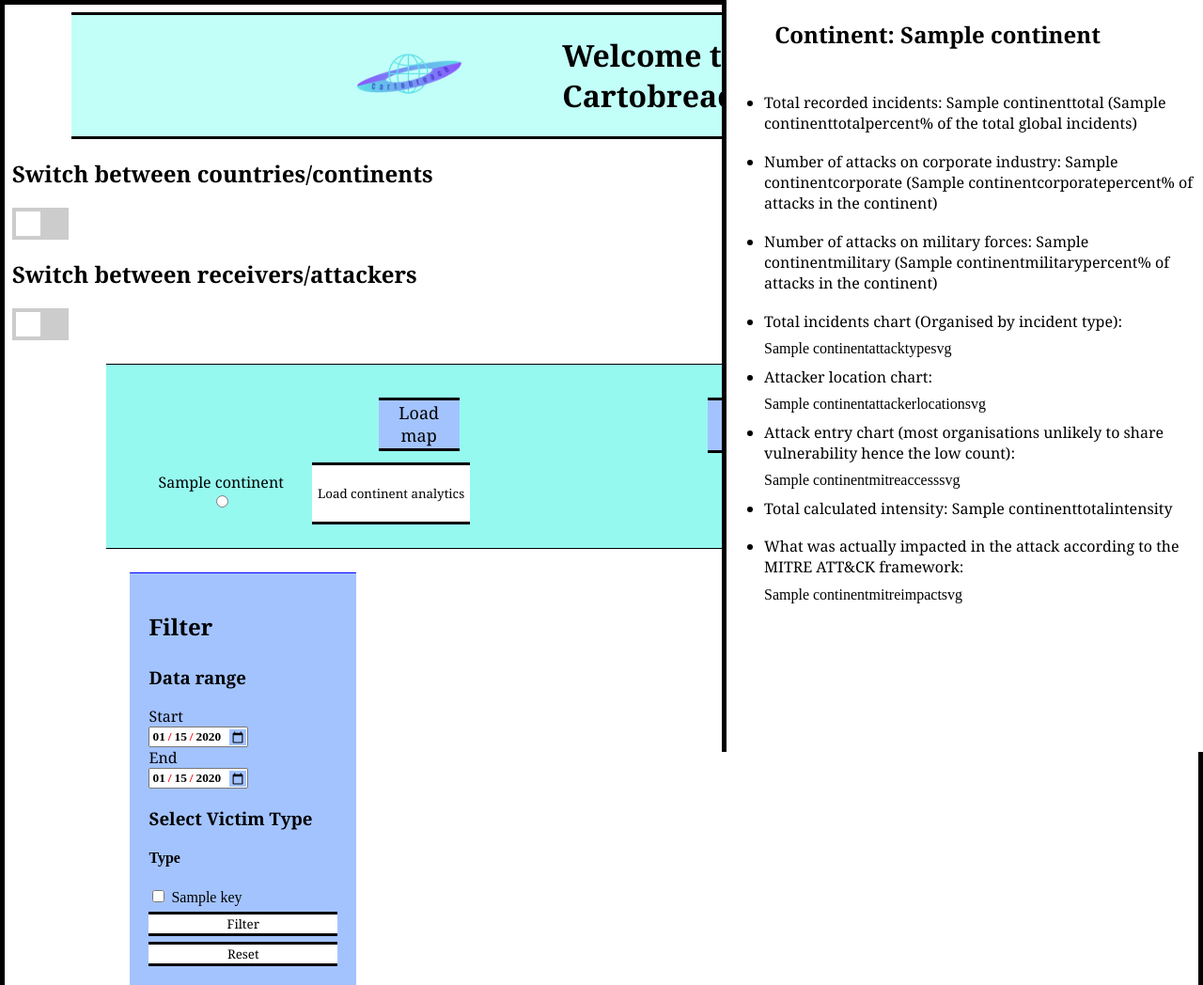
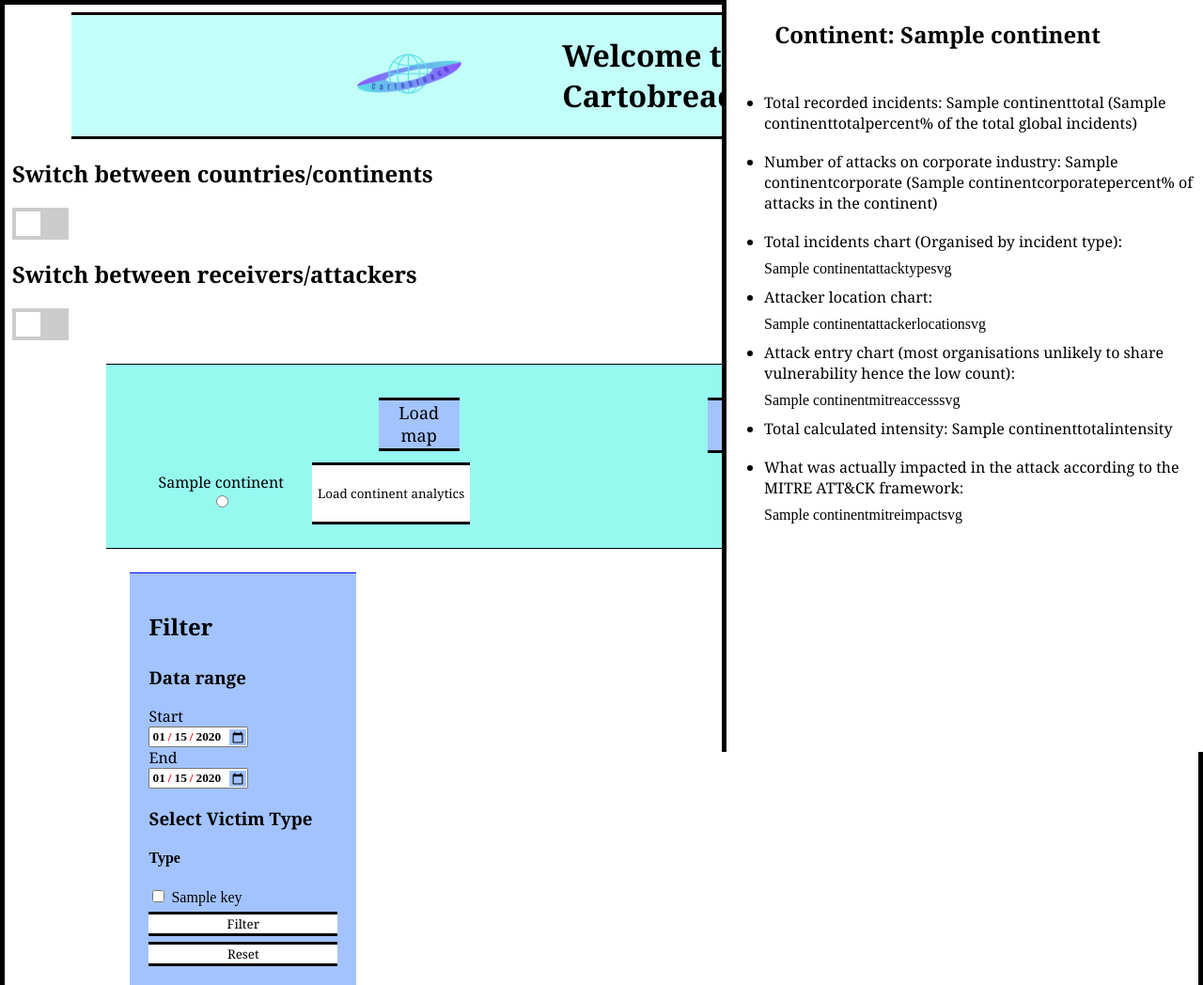
Before and after one commit to DanAlexCox/Cartobreach, a Django app: template templates/index.html in a window 1280 px wide. Shown: the top 1048 px of the page at 94% size. Run offline with Django 5.2, Linux system fonts and the light colour scheme; the template is opened without the code that fills it: most values are stand-ins (such as "Sample title", 1, 10 or a date in 2020); parts of the project's set-up code (start-up, migrations or seed data) failed here and were passed over.

Commit message:
removed military stats

```diff
--- a/templates/continent.html
+++ b/templates/continent.html
@@ -7,7 +7,6 @@
         <ul>
             <li>Total recorded incidents: {{ continenttotal }} ({{ continenttotalpercent }}% of the total global incidents)</li>
             <li>Number of attacks on corporate industry: {{ continentcorporate }} ({{ continentcorporatepercent }}% of attacks in the continent)</li>
-            <li>Number of attacks on military forces: {{ continentmilitary }} ({{ continentmilitarypercent }}% of attacks in the continent)</li>
             <li>Total incidents chart (Organised by incident type): </li>
             {{ continentattacktypesvg }}
             <li>Attacker location chart: </li>
```
